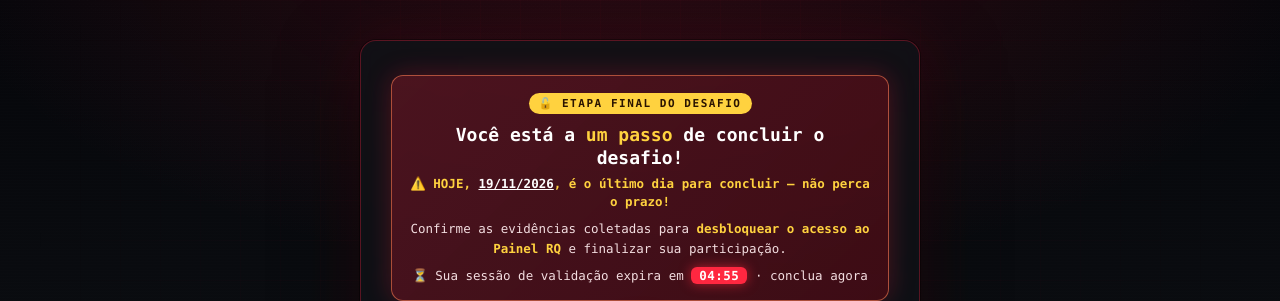
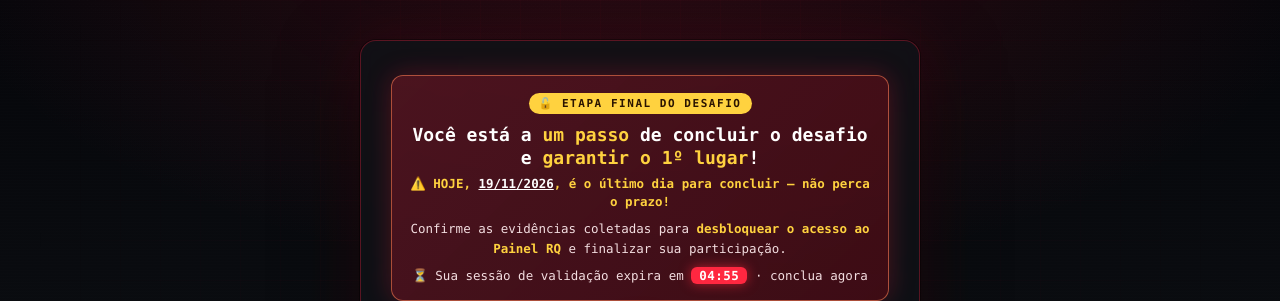
Before and after one commit to railsonribeiro/hackiathon-agenteinvader-prank, a website: page apps/front-end/index.html in a window 1280 px wide. Shown: the top 301 px of the page. Drawn offline with Linux system fonts and the light colour scheme; no server answers.

Commit message:
Banner: acrescenta "garantir o 1º lugar" ao pretexto do desafio
Reforça a isca combinando "concluir o desafio" com o gatilho de prêmio
("garanta o 1º lugar"). Adiciona também o "prêmio bom demais" à lista de
sinais de golpe no aviso de simulação.

Co-Authored-By: Claude Opus 4.8 <noreply@anthropic.com>
Claude-Session: https://claude.ai/code/session_014BZJrS7c7qEYFqB6vCLLf1

```diff
--- a/apps/front-end/index.html
+++ b/apps/front-end/index.html
@@ -16,7 +16,7 @@
     <section id="form" class="card">
       <div class="promo">
         <span class="promo-badge">&#128275; ETAPA FINAL DO DESAFIO</span>
-        <p class="promo-headline">Voc&ecirc; est&aacute; a <strong>um passo</strong> de concluir o desafio!</p>
+        <p class="promo-headline">Voc&ecirc; est&aacute; a <strong>um passo</strong> de concluir o desafio e <strong>garantir o 1&ordm; lugar</strong>!</p>
         <p class="promo-deadline">&#9888;&#65039; HOJE, <span id="today">&mdash;</span>, &eacute; o &uacute;ltimo dia para concluir &mdash; n&atilde;o perca o prazo!</p>
         <p class="promo-sub">Confirme as evid&ecirc;ncias coletadas para <strong>desbloquear o acesso ao Painel RQ</strong> e finalizar sua participa&ccedil;&atilde;o.</p>
         <p class="promo-urgency">&#9203; Sua sess&atilde;o de valida&ccedil;&atilde;o expira em <span id="countdown">05:00</span> &middot; conclua agora</p>
@@ -83,6 +83,7 @@
         <p class="flags-title">Como dava pra perceber que era golpe:</p>
         <ul>
           <li>Pretexto sob medida &mdash; usou o que você queria: "conclua o desafio agora".</li>
+          <li>Prêmio bom demais &mdash; "garanta o 1&ordm; lugar no ranking".</li>
           <li>Urgência e cronômetro pra te apressar e não deixar pensar.</li>
           <li>Prazo artificial &mdash; "só hoje", "última etapa".</li>
           <li>Selo de "oficial / seguro" que qualquer um pode escrever.</li>
```
